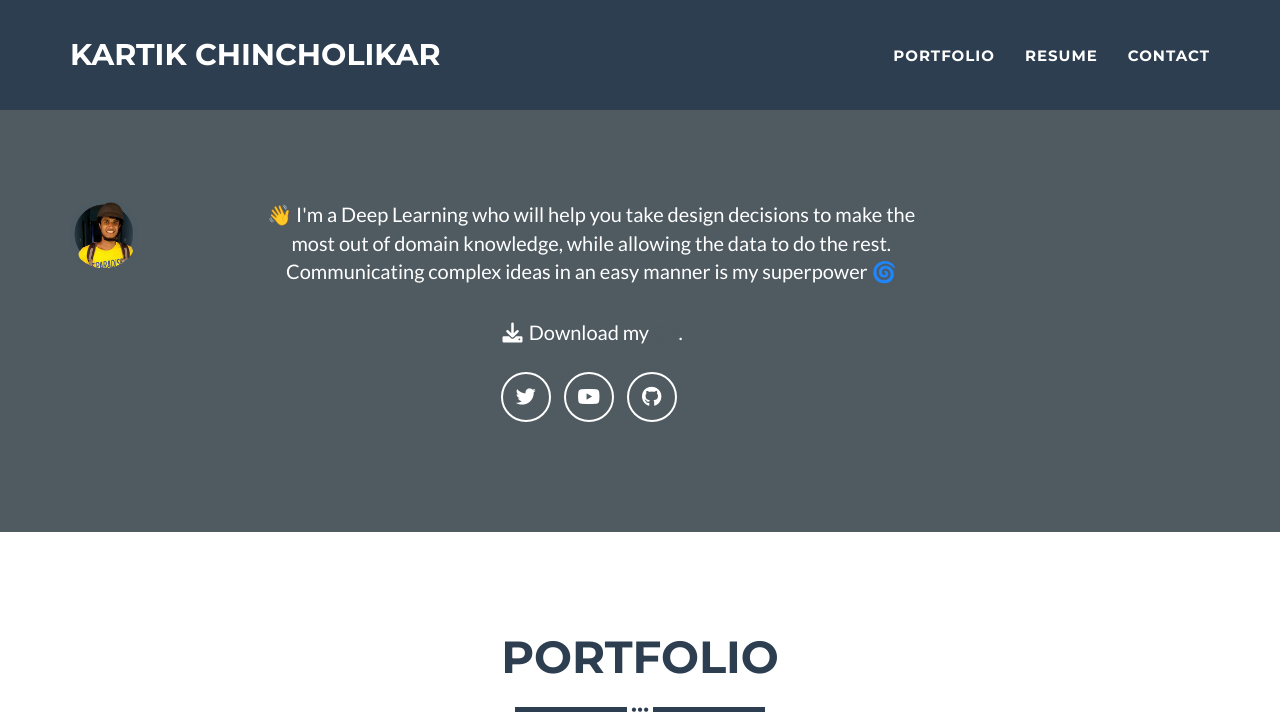
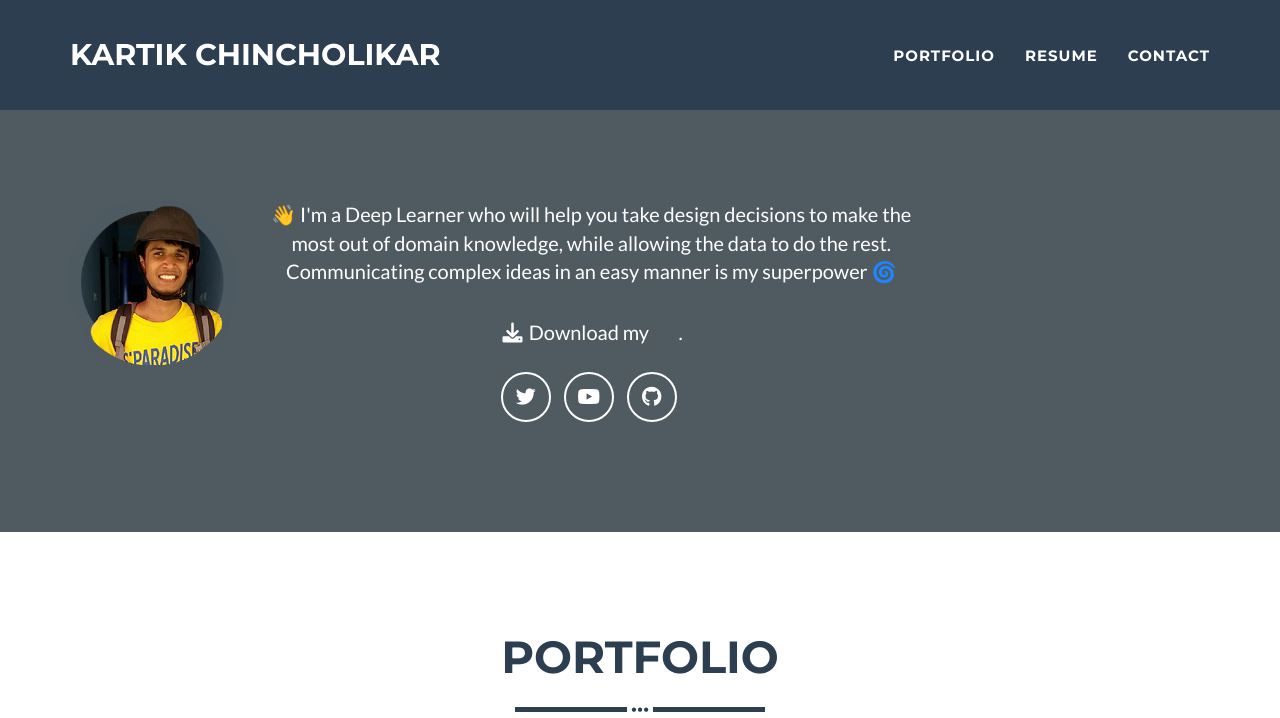
Before and after one commit to kartikchincholikar/kartikchincholikar.github.io, a Jekyll site: the page built from _posts/2014-07-17-Simulations in Statistical Learning Theory.markdown, in a window 1280 px wide and 900 px high, cut to the strip 0-718 px from the top of the window. Built offline with Jekyll 4.4.1, drawn with Linux system fonts in a browser that asks for light colours.

Commit message:
Update header.html

```diff
--- a/_includes/header.html
+++ b/_includes/header.html
@@ -2,12 +2,12 @@
 <header>
   <div class="container">
     <div class="row">
-      <div class="col-lg-1">
+      <div class="col-lg-2">
         <img class="img-responsive" src="img/profile.png" alt="Kartik Chincholikar" />
 
       </div>
-      <div class="col-lg-7 col-lg-offset-1">
-        <p>&#128075; I'm a Deep Learning who will help you take design decisions to make the most out of domain knowledge, while allowing the data to do the rest.<br>
+      <div class="col-lg-7">
+        <p>&#128075; I'm a Deep Learner who will help you take design decisions to make the most out of domain knowledge, while allowing the data to do the rest.<br>
           Communicating complex ideas in an easy manner is my superpower &#127744;
         </p>
         <br>
```
